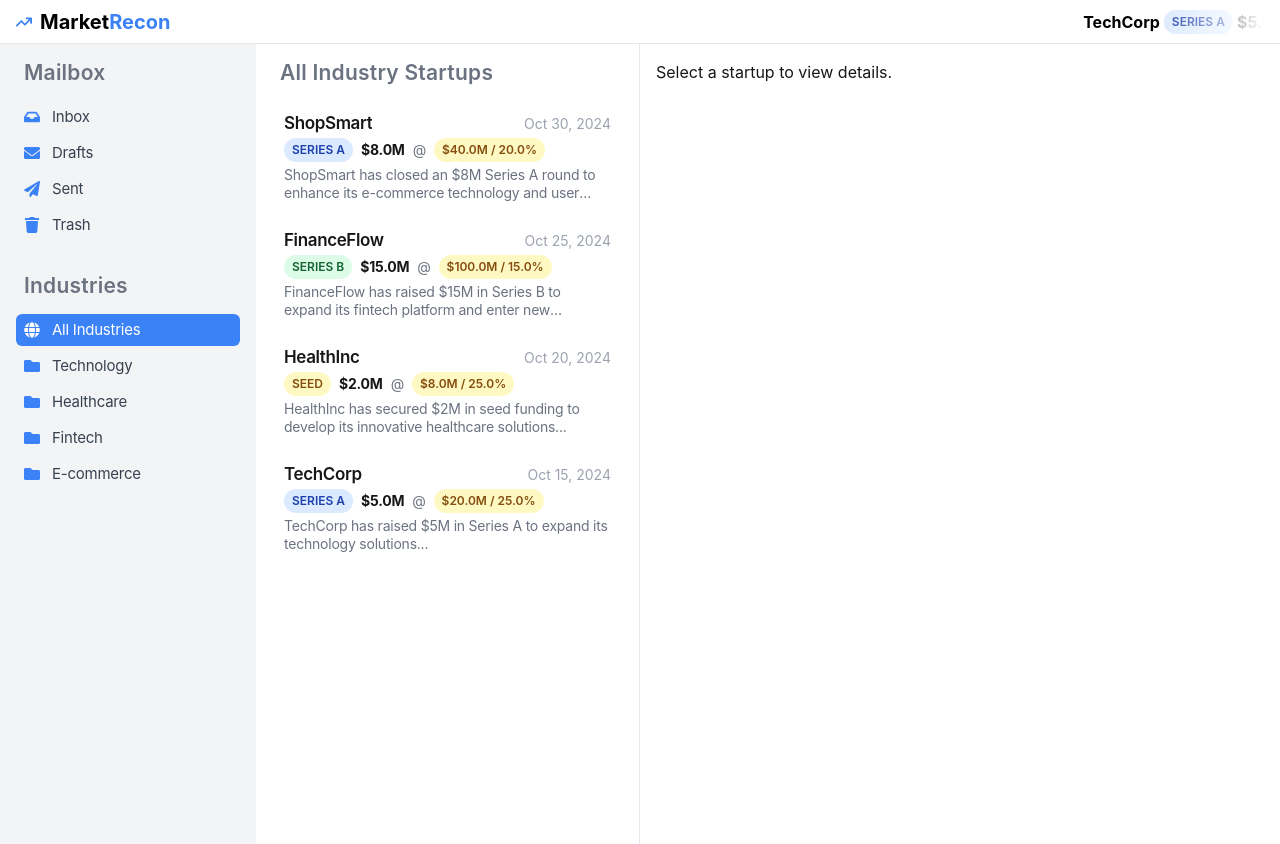
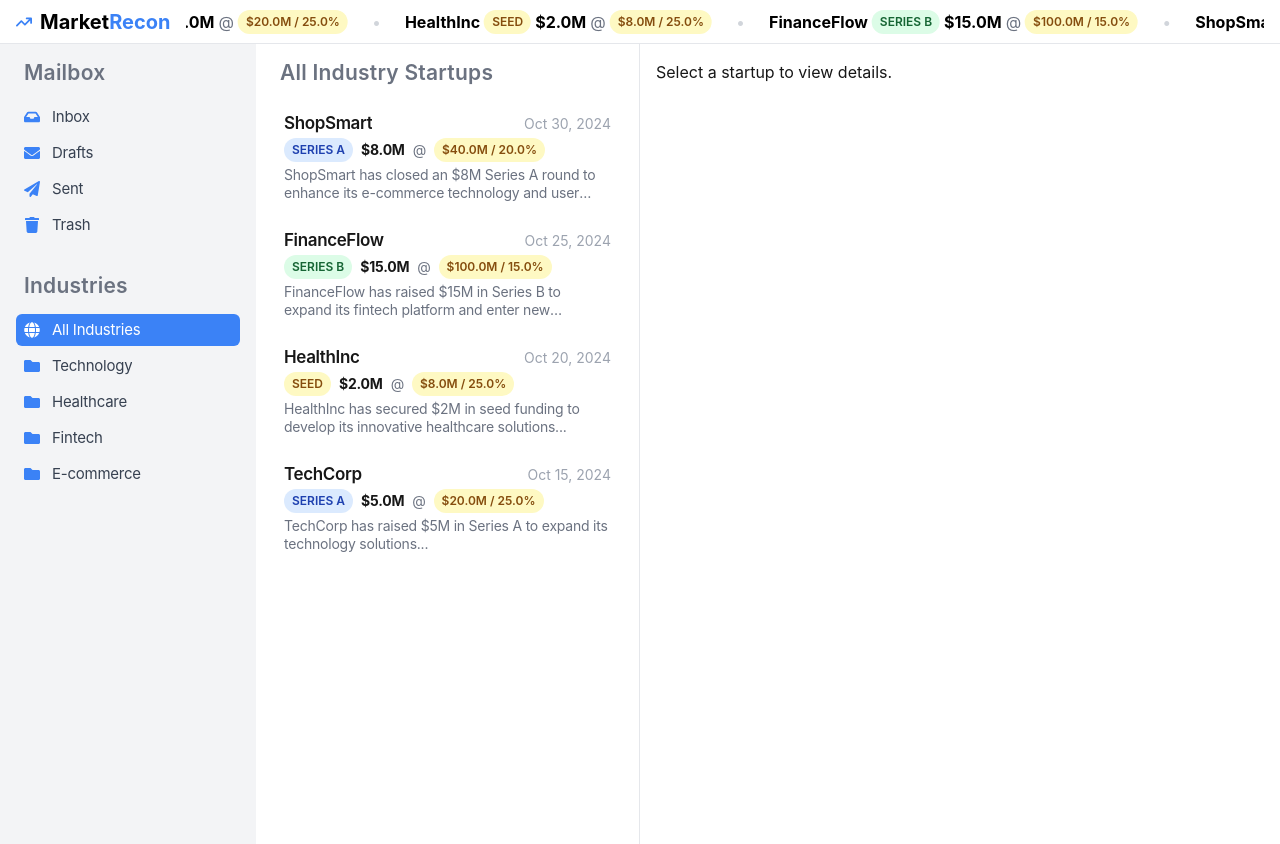
Before and after one commit to buzsh/recon, a Next.js app: page / in a window 1280 px wide. Built offline with nearby package versions, Linux system fonts and the light colour scheme.

Commit message:
refactor: adjust ticker speed

```diff
--- a/app/globals.css
+++ b/app/globals.css
@@ -28,23 +28,34 @@ body {
   background: var(--background);
 }
 
-@keyframes ticker {
-  0% {
-    transform: translateX(100%);
-  }
-  100% {
-    transform: translateX(-100%);
+.ticker-container {
+  overflow: hidden;
+  white-space: nowrap;
+  position: relative;
+}
+
+.ticker-content {
+  display: inline-block;
+  white-space: nowrap;
+  padding-right: 100%;
+  animation: ticker-animation 120s linear infinite;
+}
+
+@media (max-width: 768px) {
+  .ticker-content {
+    animation-duration: 120s;
   }
 }
 
-.animate-ticker {
-  animation: ticker 60s linear infinite;
-}
-
-.animate-ticker.paused {
+.ticker-content.paused {
   animation-play-state: paused;
 }
 
-.ticker-container {
-  mask-image: linear-gradient(to right, transparent, black 10%, black 90%, transparent);
+@keyframes ticker-animation {
+  0% {
+    transform: translate3d(0, 0, 0);
+  }
+  100% {
+    transform: translate3d(-100%, 0, 0);
+  }
 }
--- a/components/MobileLayout.tsx
+++ b/components/MobileLayout.tsx
@@ -3,6 +3,7 @@ import Sidebar from './Sidebar';
 import StartupList from './StartupList';
 import DetailView from './DetailView';
 import { Industry, Startup } from '../data/types';
+import { IoChevronBackOutline } from "react-icons/io5";
 
 interface MobileLayoutProps {
   industries: Industry[];
@@ -50,7 +51,7 @@ const MobileLayout: React.FC<MobileLayoutProps> = ({ industries, startups }) =>
       <header className="bg-gray-100 p-4 flex items-center">
         {view !== 'industries' && (
           <button onClick={handleBack} className="mr-4">
-            Back
+            <IoChevronBackOutline className="w-6 h-6" />
           </button>
         )}
         <h1 className="text-xl font-semibold">
--- a/components/Sidebar.tsx
+++ b/components/Sidebar.tsx
@@ -14,7 +14,7 @@ const Sidebar: React.FC<SidebarProps> = ({
   onSelectIndustry,
 }) => {
   return (
-    <aside className="w-full md:w-64 bg-gray-100 overflow-y-auto font-['SF_Pro_Display',system-ui,sans-serif]">
+    <aside className="w-full md:w-64 bg-gray-100 overflow-y-auto">
       <div className="p-4">
         <h2 className="text-[21px] font-semibold text-gray-500 mb-4 pl-2 leading-[25px] tracking-[0.23px]">
           Mailbox
@@ -28,7 +28,7 @@ const Sidebar: React.FC<SidebarProps> = ({
           ].map((item, index) => (
             <li key={index}>
               <button
-                className="w-full flex items-center px-2 py-1.5 rounded-md text-gray-700 hover:bg-gray-200 text-[15px] font-['SF_Pro_Text',system-ui,sans-serif] font-normal tracking-[-0.24px] leading-[20px] grow shrink basis-full whitespace-nowrap overflow-hidden"
+                className="w-full flex items-center px-2 py-1.5 rounded-md text-gray-700 hover:bg-gray-200 text-[15px] font-normal tracking-[-0.24px] leading-[20px] grow shrink basis-full whitespace-nowrap overflow-hidden"
               >
                 <item.icon className="w-4 h-4 mr-3 text-blue-500 flex-shrink-0" />
                 <span className="truncate">{item.name}</span>
@@ -45,7 +45,7 @@ const Sidebar: React.FC<SidebarProps> = ({
           <li>
             <button
               onClick={() => onSelectIndustry(null)}
-              className={`w-full flex items-center px-2 py-1.5 rounded-md text-[15px] font-['SF_Pro_Text',system-ui,sans-serif] font-normal tracking-[-0.24px] leading-[20px] grow shrink basis-full whitespace-nowrap overflow-hidden ${
+              className={`w-full flex items-center px-2 py-1.5 rounded-md text-[15px] font-normal tracking-[-0.24px] leading-[20px] grow shrink basis-full whitespace-nowrap overflow-hidden ${
                 selectedIndustryId === null
                   ? "bg-blue-500 text-white"
                   : "text-gray-700 hover:bg-gray-200"
@@ -61,7 +61,7 @@ const Sidebar: React.FC<SidebarProps> = ({
             <li key={industry.id}>
               <button
                 onClick={() => onSelectIndustry(industry.id)}
-                className={`w-full flex items-center px-2 py-1.5 rounded-md text-[15px] font-['SF_Pro_Text',system-ui,sans-serif] font-normal tracking-[-0.24px] leading-[20px] grow shrink basis-full whitespace-nowrap overflow-hidden ${
+                className={`w-full flex items-center px-2 py-1.5 rounded-md text-[15px] font-normal tracking-[-0.24px] leading-[20px] grow shrink basis-full whitespace-nowrap overflow-hidden ${
                   selectedIndustryId === industry.id
                     ? "bg-blue-500 text-white"
                     : "text-gray-700 hover:bg-gray-200"
--- a/components/TopHeader.tsx
+++ b/components/TopHeader.tsx
@@ -1,6 +1,6 @@
 "use client";
 
-import React, { useState } from 'react';
+import React, { useState, useEffect, useRef } from 'react';
 import { FaArrowTrendUp } from "react-icons/fa6";
 import FundingRoundPill from './FundingRoundPill';
 import ValuationPill from './ValuationPill';
@@ -23,22 +23,29 @@ interface TopHeaderProps {
 
 const TopHeader: React.FC<TopHeaderProps> = ({ tickerItems }) => {
   const [isPaused, setIsPaused] = useState(false);
+  const tickerRef = useRef<HTMLDivElement>(null);
 
-  return (
-    <header className="h-11 bg-white dark:bg-gray-800 border-b border-gray-200 dark:border-gray-700 flex items-center justify-between px-4">
-      <div className="flex items-center">
-        <FaArrowTrendUp className="text-blue-500 dark:text-blue-400 mr-2" />
-        <h1 className="text-xl font-bold">
-          <span className="text-black dark:text-white">Market</span>
-          <span className="text-blue-500 dark:text-blue-400">Recon</span>
-        </h1>
-      </div>
-      <div
-        className="flex-1 overflow-hidden ml-4 ticker-container"
-        onMouseEnter={() => setIsPaused(true)}
-        onMouseLeave={() => setIsPaused(false)}
-      >
-        <div className={`animate-ticker flex whitespace-nowrap ${isPaused ? 'paused' : ''}`}>
+  useEffect(() => {
+    const adjustTickerContent = () => {
+      if (tickerRef.current) {
+        const containerWidth = tickerRef.current.offsetWidth;
+        const contentWidth = tickerRef.current.scrollWidth / 2; // Divide by 2 because content is duplicated
+        const repetitions = Math.ceil(containerWidth / contentWidth) + 1;
+
+        tickerRef.current.style.setProperty('--repetitions', repetitions.toString());
+      }
+    };
+
+    adjustTickerContent();
+    window.addEventListener('resize', adjustTickerContent);
+
+    return () => {
+      window.removeEventListener('resize', adjustTickerContent);
+    };
+  }, [tickerItems]);
+
+  const renderTickerContent = () => (
+    <>
       {tickerItems.map((item, index) => (
         <React.Fragment key={item.id}>
           <span className="inline-flex items-center space-x-1 mx-4">
@@ -61,6 +68,34 @@ const TopHeader: React.FC<TopHeaderProps> = ({ tickerItems }) => {
           )}
         </React.Fragment>
       ))}
+    </>
+  );
+
+  return (
+    <header className="h-11 bg-white dark:bg-gray-800 border-b border-gray-200 dark:border-gray-700 flex items-center justify-between px-4">
+      <div className="flex items-center">
+        <FaArrowTrendUp className="text-blue-500 dark:text-blue-400 mr-2" />
+        <h1 className="text-xl font-bold">
+          <span className="text-black dark:text-white">Market</span>
+          <span className="text-blue-500 dark:text-blue-400">Recon</span>
+        </h1>
+      </div>
+      <div
+        className="flex-1 ml-4 ticker-container"
+        onMouseEnter={() => setIsPaused(true)}
+        onMouseLeave={() => setIsPaused(false)}
+      >
+        <div
+          ref={tickerRef}
+          className={`ticker-content ${isPaused ? 'paused' : ''}`}
+          style={{
+            '--repetitions': '2',
+            width: 'fit-content',
+            display: 'flex',
+          } as React.CSSProperties}
+        >
+          {renderTickerContent()}
+          {renderTickerContent()} {/* Duplicate content for seamless looping */}
         </div>
       </div>
     </header>
```
Lines whose indentation alone changed are shown as unchanged.
